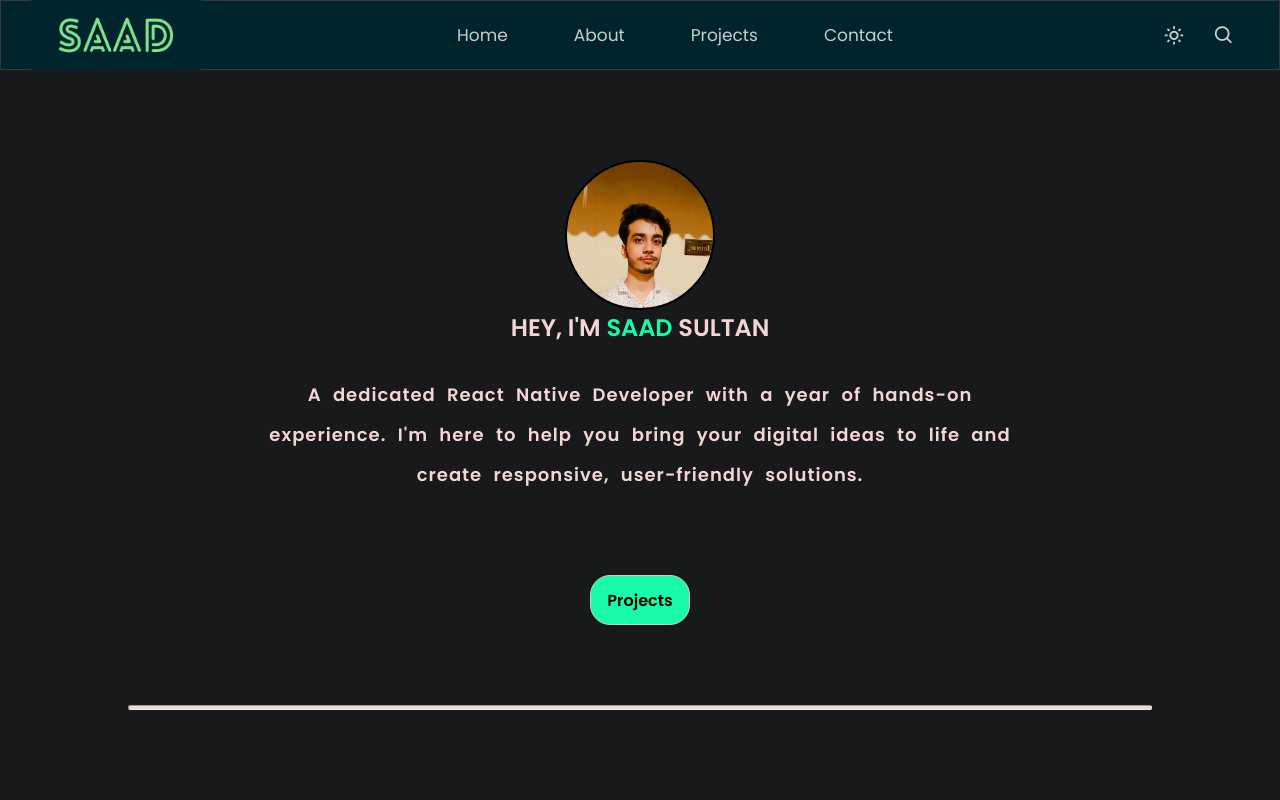
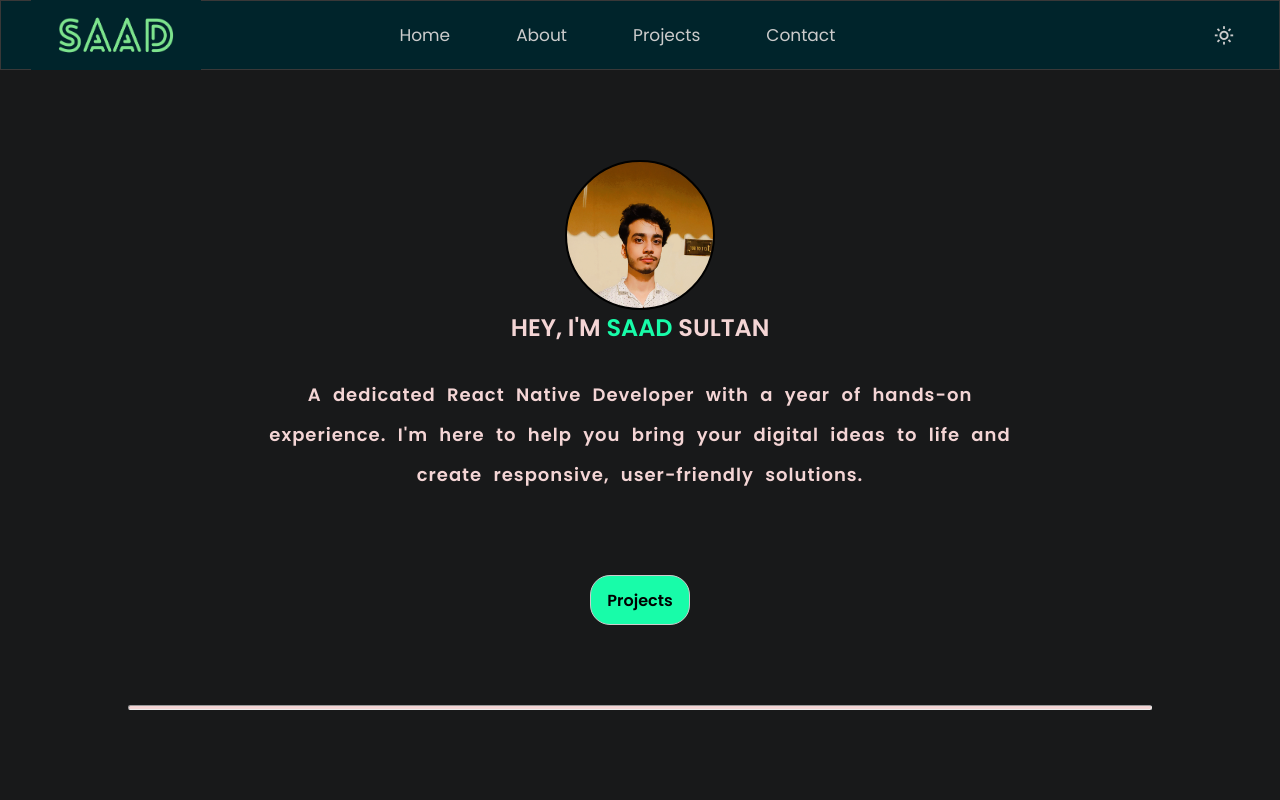
Before and after one commit to saadsultan7/Portfolio, a React (Vite) app: page / in a window 1280 px wide. Shown: the top 800 px of the page. Built offline with nearby package versions, Linux system fonts and the light colour scheme.

Commit message:
new update

```diff
--- a/src/components/Navbar.tsx
+++ b/src/components/Navbar.tsx
@@ -65,15 +65,15 @@ const Navbar: React.FC = () => {
           </ul>
         </div>
 
-        <div className="darkLight-searchBox">
+          <div className={`searchToggle ${isSearchActive ? 'active' : ''}`} onClick={toggleSearch}>
+            {/* <i className="bx bx-x cancel"></i>
+            <i className="bx bx-search search"></i> */}
+          </div>
+
+          <div className="darkLight-searchBox">
           <div className={`dark-light ${isDarkMode ? 'active' : ''}`} onClick={toggleDarkMode}>
             <i className="bx bx-moon moon"></i>
             <i className="bx bx-sun sun"></i>
-          </div>
-
-          <div className={`searchToggle ${isSearchActive ? 'active' : ''}`} onClick={toggleSearch}>
-            <i className="bx bx-x cancel"></i>
-            <i className="bx bx-search search"></i>
           </div>
 
           <div className="searchBox">
```
